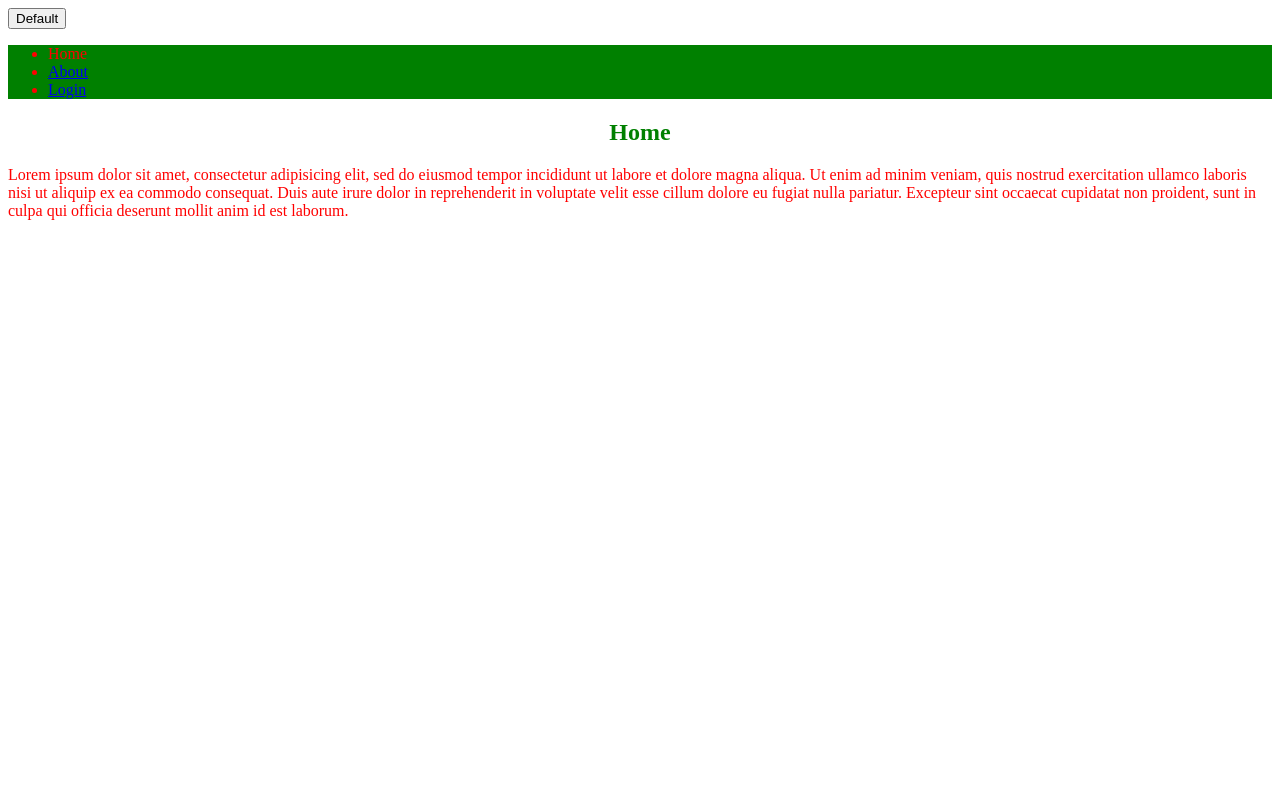
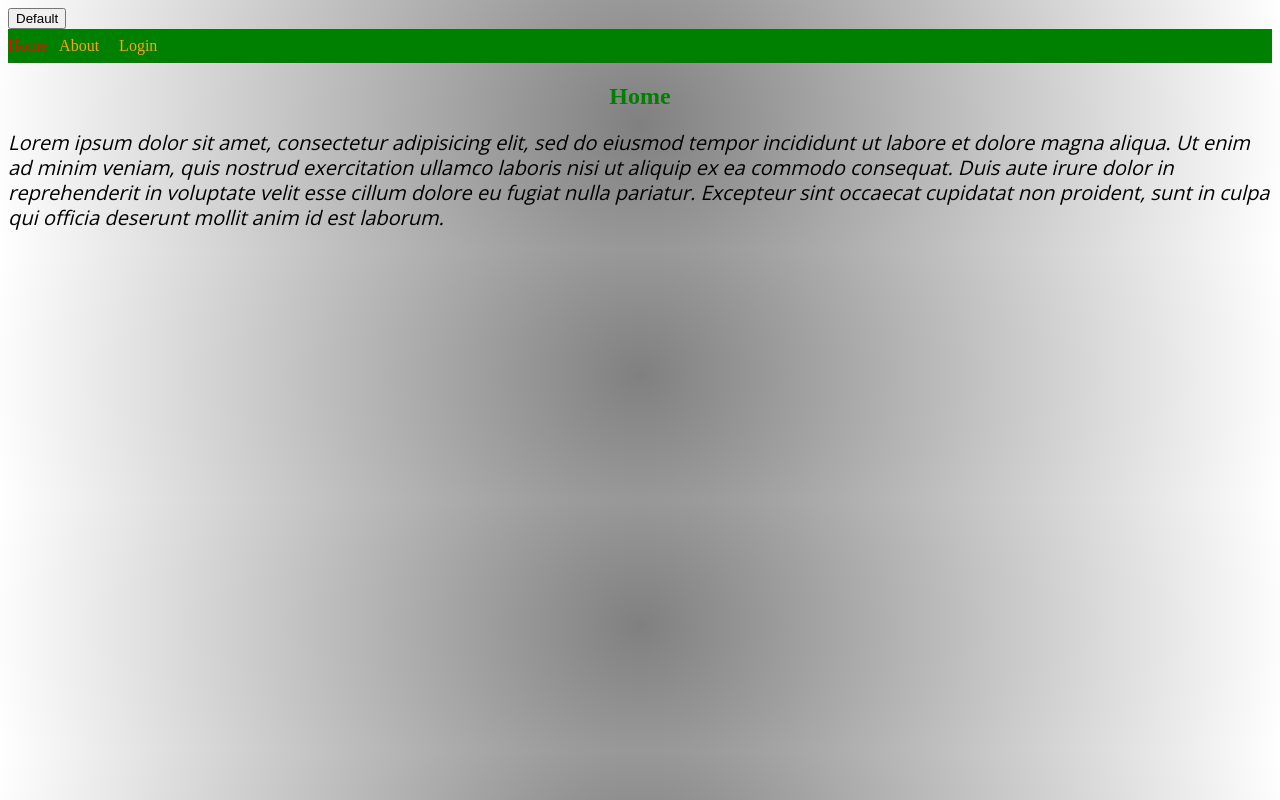
Before and after one commit to UcheSylvester/collection-of-webpages, a plain HTML site: page index.html in a window 1280 px wide. Drawn offline with nearby package versions, Linux system fonts and the light colour scheme.

Commit message:
added some images and styled nav

```diff
--- a/index.html
+++ b/index.html
@@ -4,6 +4,7 @@
 	<title>My first website!</title>
 	<link rel="stylesheet" type="text/css" href="styles/styles.css">
 	<link rel="stylesheet" type="text/css" href="styles/index.css">
+	<link href="https://fonts.googleapis.com/css?family=Open+Sans" rel="stylesheet">
 </head>
 <body>
 	<button class="btn btn-primary">Default</button>
--- a/styles/index.css
+++ b/styles/index.css
@@ -1,5 +1,5 @@
 /**/
-header {
+/*header {
 	background-color: green;
 	color: red;
 }
@@ -10,4 +10,4 @@ h2 {
 
 p {
 	color: red;
-}
+}*/
--- a/styles/styles.css
+++ b/styles/styles.css
@@ -1,5 +1,36 @@
 
 /*General Style Rules*/
+
+/*body {
+	background-image: url(https://assets.entrepreneur.com/content/3x2/2000/20150708172005-coding-working-workspace-apple-macintosh.jpeg?width=700&crop=2:1);
+	background-size: cover;
+	background-repeat: no-repeat;
+}*/
+
+body {
+	background: radial-gradient(circle, grey, white);
+}
+
+ul {
+	list-style: none;
+	width: 100%;
+	margin: 0;
+	padding: 0;
+}
+
+li {
+	/*list-style: none;*/
+	cursor: pointer;
+	display: inline-block;
+}
+
+li a {
+	display: block;
+	padding: 8px;
+	text-decoration: none;
+	color: orange;
+	text-align: center;
+}
 
 h2 {
 	text-align: center;
@@ -10,3 +41,12 @@ header {
 	background-color: green;
 	color: red;
 }
+
+p {
+	/*text-transform: uppercase;*/
+	font-style: italic;
+	font-family: 'Open Sans', sans-serif;
+	font-size: 20px;
+	line-height: 25px;
+
+}
```
Also changed, not shown: about.html (+2 -0 lines), images/image.jpeg (added).
